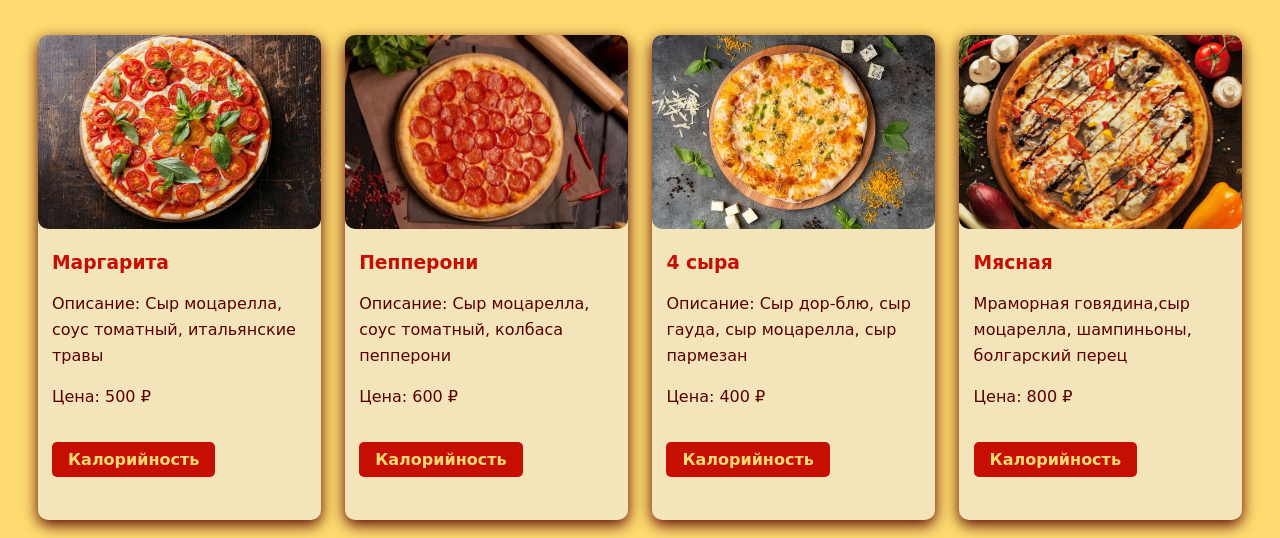
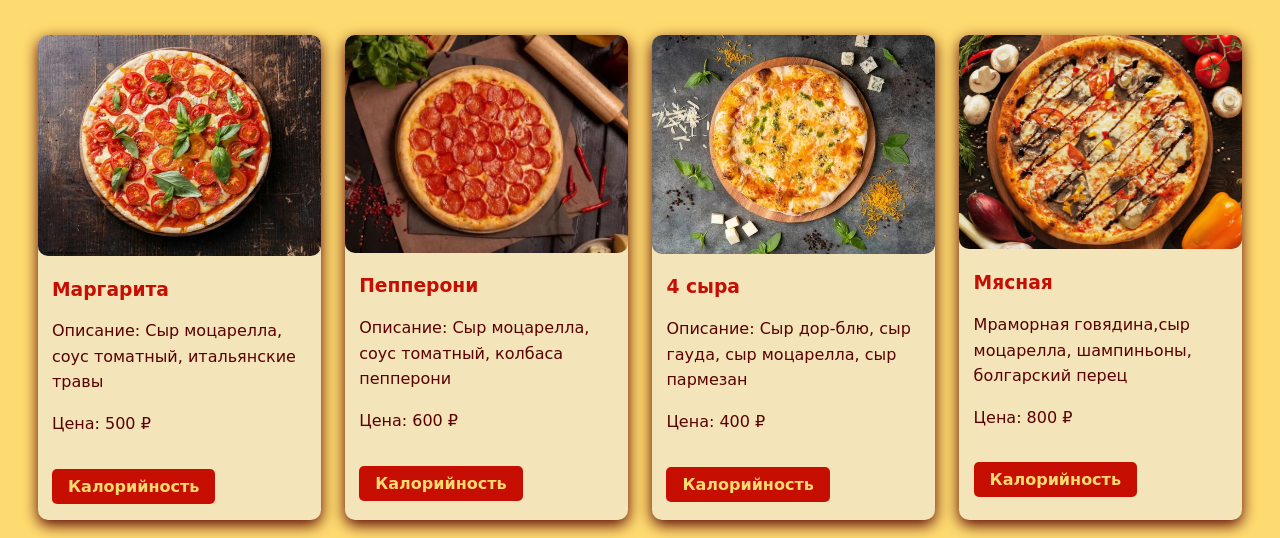
Before and after one commit to lykova1/web6402LykovaEA, a plain HTML site: page menu.html in a window 1280 px wide. Shown: the part 262-800 px from the top of the page. Drawn offline with Linux system fonts and the light colour scheme.

Commit message:
исправлена высота изображений пиццы

```diff
--- a/style.css
+++ b/style.css
@@ -105,7 +105,7 @@ section {
 }
 .pizza-item img {
     width: 100%;
-    height: 40%;
+    max-height: 50%;
     object-fit: cover;
     border-radius: 10px;
 }
```
